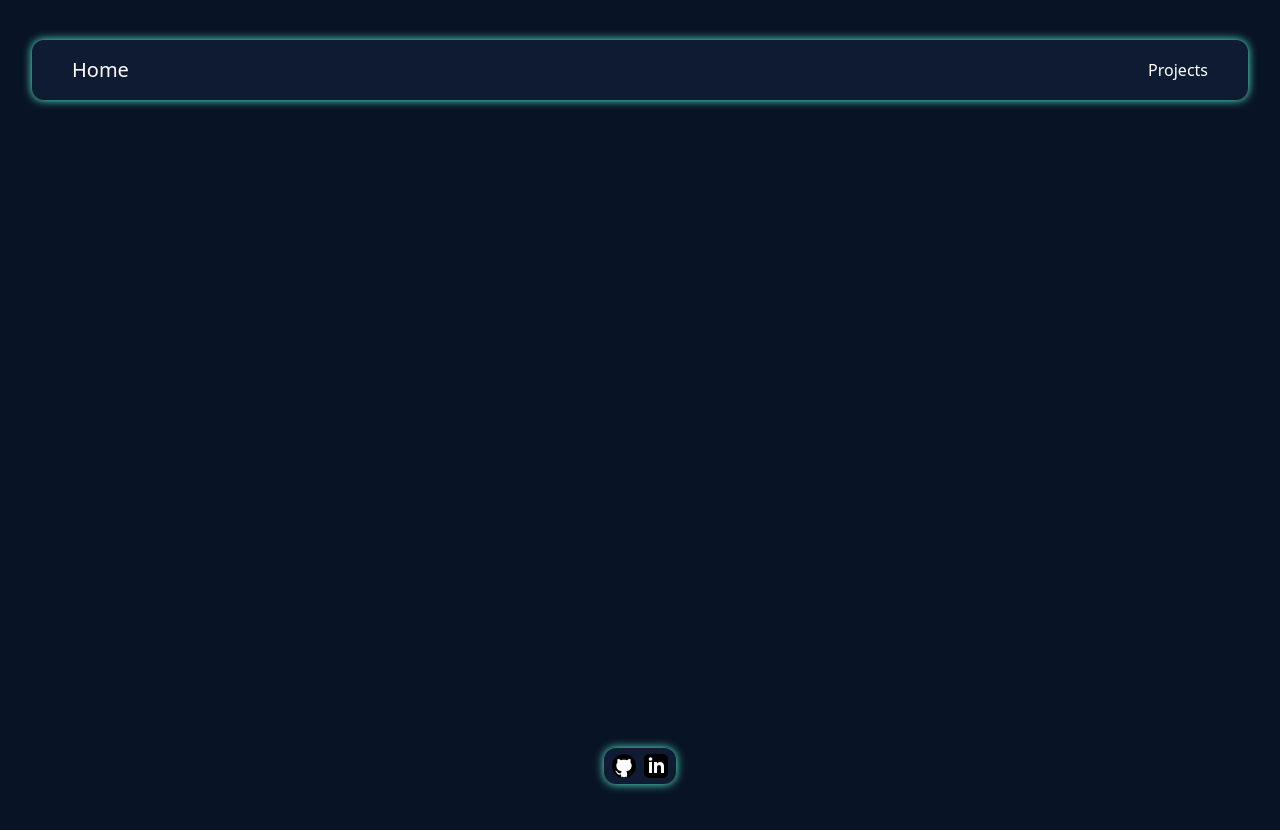
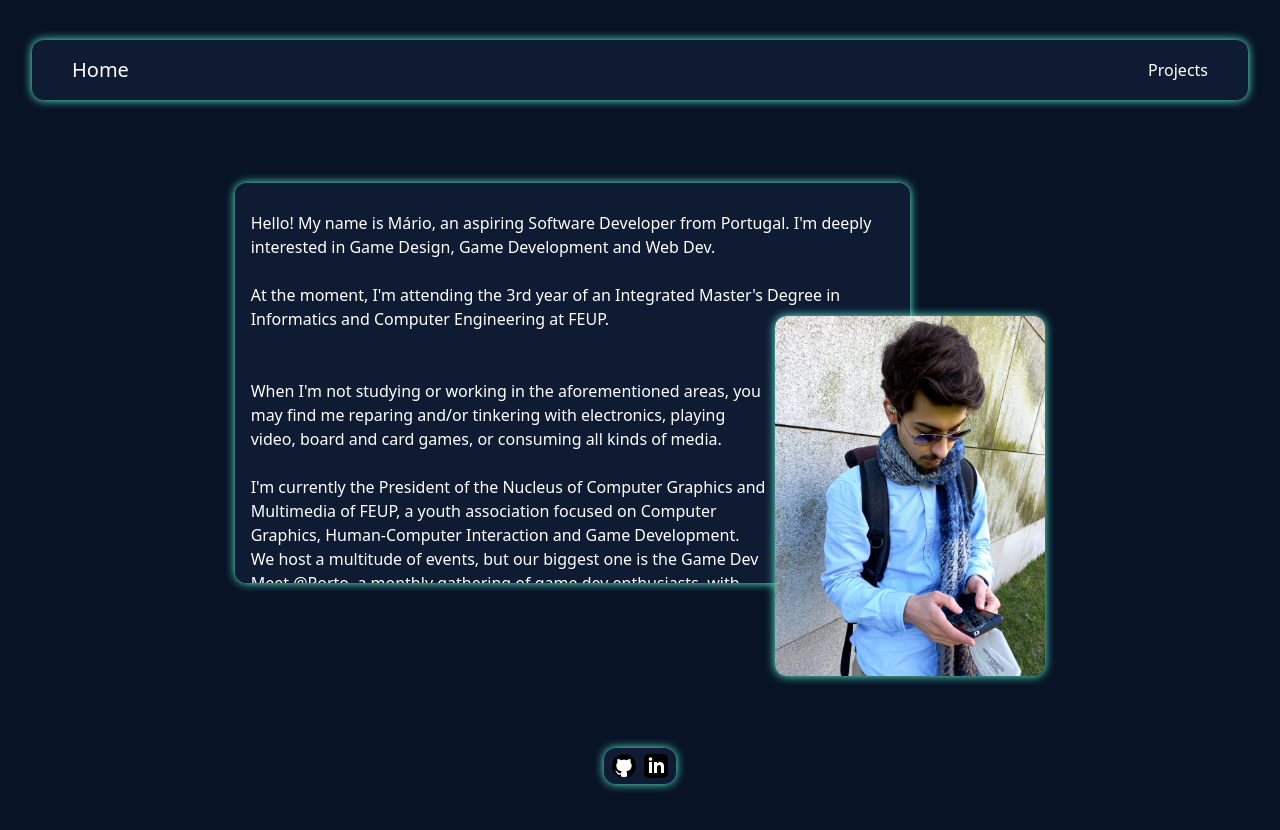
Before and after one commit to Retchut/website, a React (Create React App) app: page / in a window 1280 px wide. Shown: the top 830 px of the page. Before the commit the page ends 800 px from the top, so only its background shows below. Built offline with nearby package versions, Linux system fonts and the light colour scheme.

Commit message:
feat: implement Home section

```diff
--- /dev/null
+++ b/src/Assets/Data/HomeData.json
@@ -0,0 +1,10 @@
+{
+    "row1" : [
+        "Hello! My name is Mário, an aspiring Software Developer from Portugal. I'm deeply interested in Game Design, Game Development and Web Dev.",
+        "At the moment, I'm attending the 3rd year of an Integrated Master's Degree in Informatics and Computer Engineering at FEUP."
+    ],
+    "row2" : [
+        "When I'm not studying or working in the aforementioned areas, you may find me reparing and/or tinkering with electronics, playing video, board and card games, or consuming all kinds of media.",
+        "I'm currently the President of the Nucleus of Computer Graphics and Multimedia of FEUP, a youth association focused on Computer Graphics, Human-Computer Interaction and Game Development. We host a multitude of events, but our biggest one is the Game Dev Meet @Porto, a monthly gathering of game dev enthusiasts, with the intent of making it easier for aspiring developers to connect with other like-minded individuals, obtain feedback about their projects, and network with both amateurs and professionals of this area alike."
+    ]
+}
--- a/src/Components/App/App.jsx
+++ b/src/Components/App/App.jsx
@@ -1,10 +1,14 @@
 import Footer from '../Footer/Footer.jsx';
 import Navbar from '../Navbar/Navbar.jsx';
+import Home from '../../Sections/Home/Home.jsx';
 
 function App() {
   return (
     <>
       <Navbar />
+      <section>
+        <Home />
+      </section>
       <Footer />
     </>
   );
--- /dev/null
+++ b/src/Sections/Home/Home.jsx
@@ -0,0 +1,30 @@
+import homeData from '../../Assets/Data/HomeData.json';
+import myPortrait from '../../Assets/Images/Home/me.jpg';
+
+function Home(){
+    return (
+        <div className="h-screen flex justify-center items-center">
+            <div className="w-4/6 h-5/6 grid grid-cols-6 grid-rows-5">
+                <div className="row-start-1 col-start-1 row-span-3 col-span-5 background-box p-4 overflow-auto">
+                    <div className="grid grid-rows-3 grid-cols-5">
+                        <div className="row-start-1 col-start-1 row-span-1 col-span-5">
+                            {homeData.row1.map((paragraph, index) => {
+                                return (<p key={"welcome-" + index} className="py-3">{paragraph}</p>)
+                            })}
+                        </div>
+                        <div className="row-start-2 col-start-1 row-span-2 col-span-4">
+                            {homeData.row2.map((paragraph, index) => {
+                                return (<p key={"welcome-" + index} className="py-3">{paragraph}</p>)
+                            })}
+                        </div>
+                    </div>
+                </div>
+                <div className="row-start-2 col-start-5 row-span-3 col-span-2">
+                    <img src={myPortrait} alt="Me" className="img-fluid background-box"></img>
+                </div>
+            </div>
+        </div>
+    )
+}
+
+export default Home;
```
Also changed, not shown: src/Assets/Images/Home/me.jpg (added).
